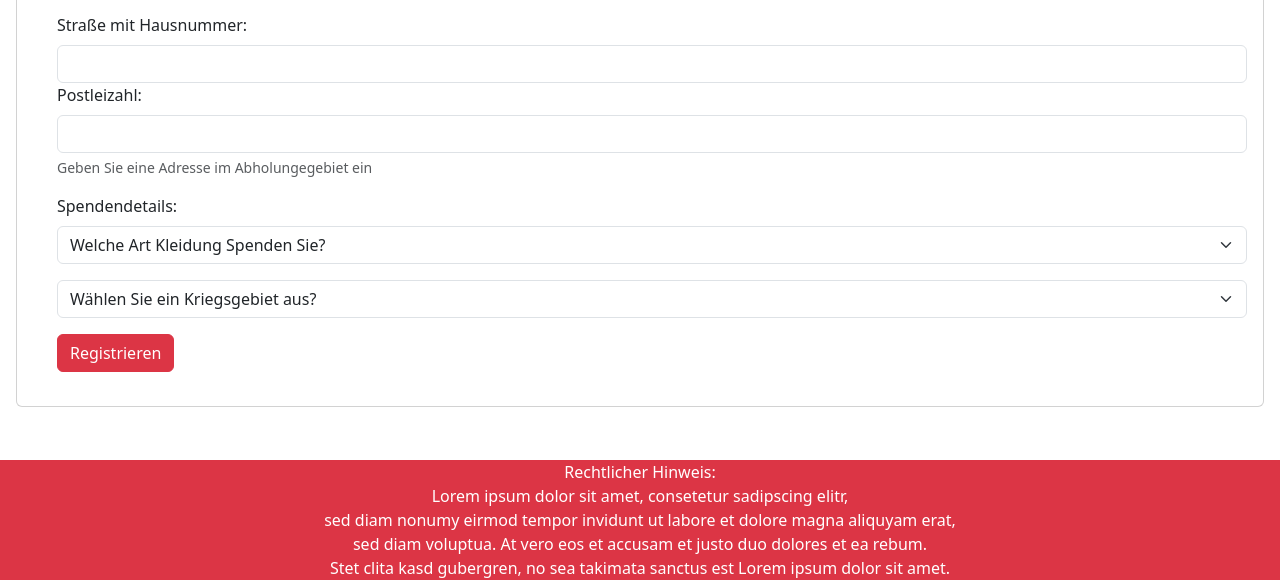
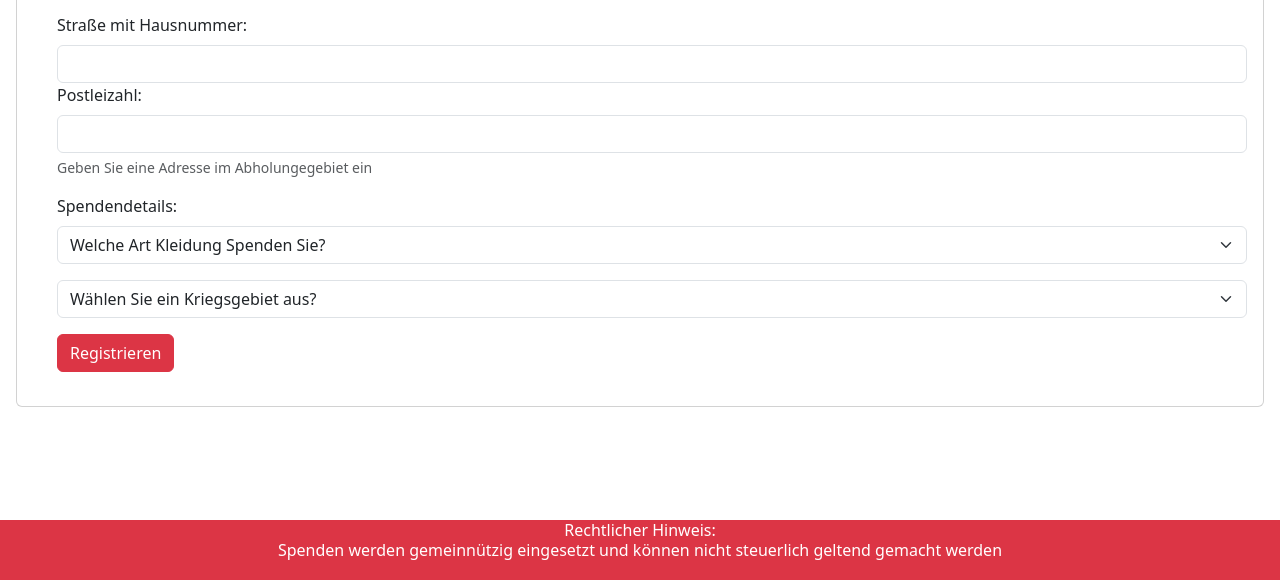
Before and after one commit to MatthProy/IPWA01-Spendenregistrierung-fuer-Kriegsgebiete, a website built with webpack: page src/index.html in a window 1280 px wide. Shown: the part 220-800 px from the top of the page. Built offline with nearby package versions, Linux system fonts and the light colour scheme.

Commit message:
custom css for sticky footer added

```diff
--- a/src/index.html
+++ b/src/index.html
@@ -127,15 +127,10 @@
 </form>
 
 <!--Footer-->
-<div class="container-fluid text-center fixed-bottom bg-danger text-white">
-    Rechtlicher Hinweis:<br/>
-    Lorem ipsum dolor sit amet, consetetur sadipscing elitr,<br/>
-    sed diam nonumy eirmod tempor invidunt ut labore et dolore magna aliquyam
-    erat,<br/>
-    sed diam voluptua. At vero eos et accusam et justo duo dolores et ea
-    rebum. <br/>
-    Stet clita kasd gubergren, no sea takimata sanctus est Lorem ipsum dolor
-    sit amet.<br/>
+<div class=" footer container-fluid text-center fixed-bottom bg-danger text-white">
+    Rechtlicher Hinweis:<br>
+    Spenden werden gemeinnützig eingesetzt und können nicht steuerlich geltend gemacht werden
+
 </div>
 
 <!-- Optional JavaScript -->
--- a/src/scss/styles.scss
+++ b/src/scss/styles.scss
@@ -1,2 +1,12 @@
 // Import all of Bootstrap's CSS
 @import "bootstrap/scss/bootstrap";
+
+.footer {
+  position: fixed;
+  bottom: 0;
+  width: 100%;
+  /* Set the fixed height of the footer here */
+  height: 60px;
+  line-height: 20px; /* Vertically center the text there */
+  background-color: #f5f5f5;
+}
```
